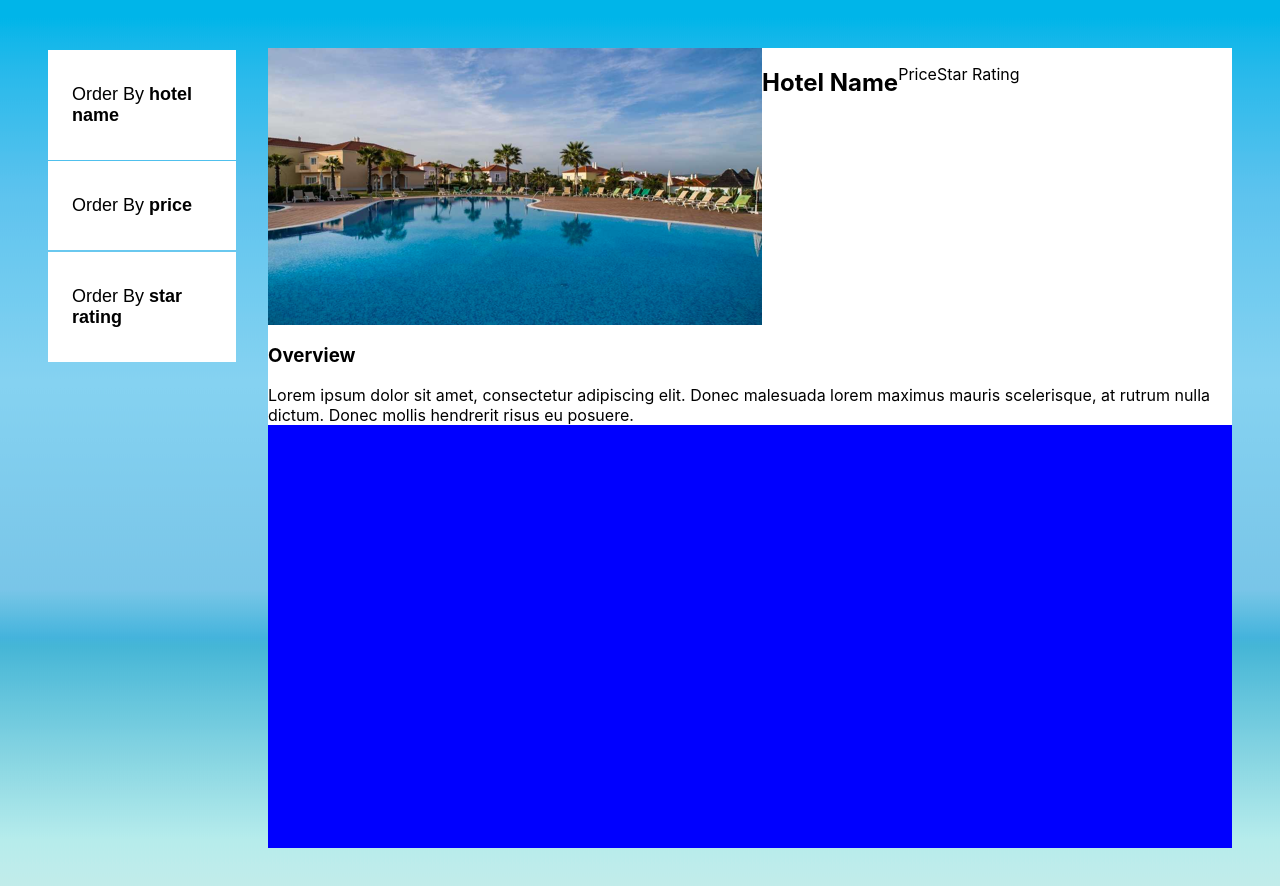
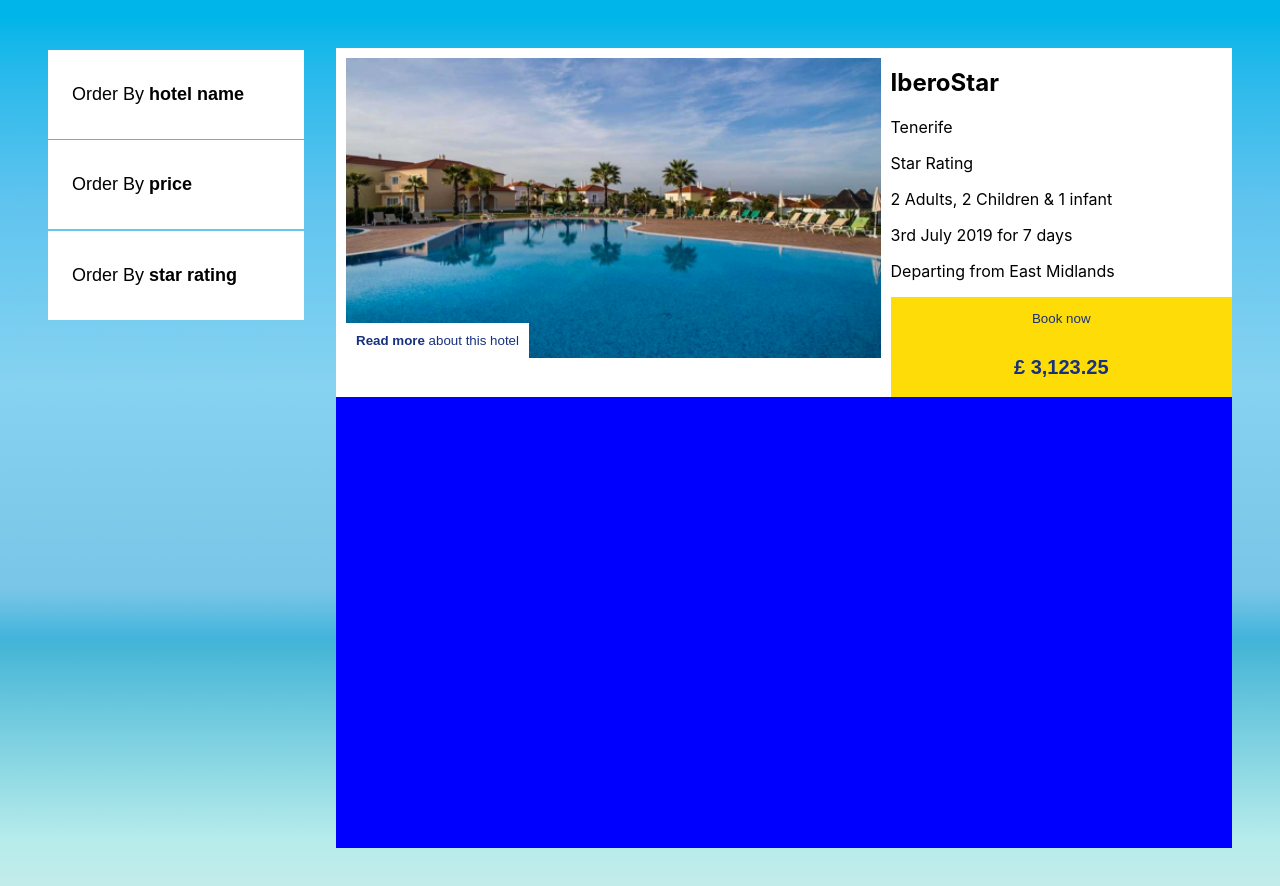
Before and after one commit to ajamarco/on_the_beach_assessment, a React (Create React App) app: page / in a window 1280 px wide. Shown: the top 886 px of the page. Built offline with nearby package versions, Linux system fonts and the light colour scheme.

Commit message:
needed fix

```diff
--- a/src/App.css
+++ b/src/App.css
@@ -1,12 +1,3 @@
-.App {
-  text-align: center;
-}
-
-.App-logo {
-  height: 40vmin;
-  pointer-events: none;
-}
-
 body {
   background-image: url("./assets/background.png");
 }
--- a/src/components/TripCard.tsx
+++ b/src/components/TripCard.tsx
@@ -1,3 +1,5 @@
+import { useState } from "react";
+
 //import image from src\assets\hotel-image-1.png
 import image1 from "../assets/hotel-image-1.png";
 
@@ -5,17 +7,41 @@
 import "../styles/TripCard.css";
 
 const TripCard = () => {
+  const [showOverview, setShowOverview] = useState(false);
   return (
     <div className="trip_card">
       <section className="hotel_info">
-        <img src={image1} alt="hotel" />
-        <h2>Hotel Name</h2>
-        <p>Price</p>
-        <p>Star Rating</p>
+        <div
+          className="hotel_image"
+          style={{ backgroundImage: `url(${image1})` }}
+        >
+          <button
+            className="button_more_info"
+            onClick={() => setShowOverview(!showOverview)}
+          >
+            <b>{showOverview ? "Read less" : "Read more"}</b> about this hotel
+          </button>
+        </div>{" "}
+        <div className="hotel_details">
+          <h2>IberoStar</h2>
+          <p>Tenerife</p>
+          <p>Star Rating</p>
+          <div className="hotel_more_info">
+            <p>2 Adults, 2 Children & 1 infant</p>
+            <p>3rd July 2019 for 7 days</p>
+            <p>Departing from East Midlands</p>
+          </div>
+          <button className="button_book">
+            <p>Book now</p>
+            <h1>£ 3,123.25</h1>
+          </button>
+        </div>
       </section>
-      <section className="hotel_overview">
+      <section
+        className={showOverview ? "hotel_overview" : "hotel_overview hide"}
+      >
         <h3>Overview</h3>
-        <p>
+        <p className="hotel_overview_details">
           Lorem ipsum dolor sit amet, consectetur adipiscing elit. Donec
           malesuada lorem maximus mauris scelerisque, at rutrum nulla dictum.
           Donec mollis hendrerit risus eu posuere.
--- a/src/styles/TripCard.css
+++ b/src/styles/TripCard.css
@@ -1,7 +1,72 @@
 .trip_card {
   background-color: white;
+  display: flex;
+  flex-direction: column;
 }
 
 .hotel_info {
   display: flex;
 }
+
+.hotel_image {
+  flex-grow: 2;
+}
+
+.hotel_details {
+  flex-grow: 1;
+}
+
+.hotel_image {
+  margin: 10px;
+  height: 300px;
+  width: 300px;
+  background-repeat: no-repeat;
+  background-size: cover;
+  background-position: center center;
+  object-fit: cover;
+  position: relative;
+}
+
+.hotel_overview {
+  padding: 0;
+  margin: 0;
+  margin-left: 10px;
+  display: flex;
+  flex-direction: column;
+}
+
+.hide {
+  display: none;
+}
+
+.button_more_info {
+  background: white;
+  border: none;
+  position: absolute;
+  bottom: 0;
+  padding: 10px;
+  color: #17317f;
+}
+
+.hotel_overview_details {
+  padding: 0;
+  margin: 0;
+  text-overflow: clip;
+}
+
+.button_book {
+  width: 100%;
+  border: none;
+  background-color: #fedc07;
+  color: #17317f;
+  display: flex;
+  flex-direction: column;
+  flex-wrap: nowrap;
+  justify-content: normal;
+  align-items: normal;
+  align-content: normal;
+}
+
+.button_book p {
+  text-align: center;
+}
--- /dev/null
+++ b/test.html
@@ -0,0 +1,82 @@
+<!DOCTYPE html>
+<html lang="en">
+  <head>
+    <meta charset="UTF-8" />
+    <meta name="viewport" content="width=device-width, initial-scale=1.0" />
+    <title>Document</title>
+    <style>
+      body {
+        background: teal;
+      }
+
+      .container {
+        display: flex;
+        flex-direction: row;
+        padding: 3rem;
+      }
+
+      .filters {
+        position: relative;
+        height: 100vh;
+        width: 16rem /* 256px */;
+        margin-right: 2rem;
+      }
+
+      /*filter button */
+      .filterButton {
+        color: #000000;
+        font-size: 18px;
+        padding: 1.5rem;
+        border-radius: 0px;
+        border: 0px solid #3866a3;
+        background: #ffffff;
+        width: 100%;
+        text-align: left;
+        padding: 1rem 0 1rem 1.5rem;
+        margin: 0.1rem 0;
+        display: flex;
+      }
+
+      /*make any span element inside .filterButton, a bold text*/
+      .filterButton span {
+        font-weight: bold;
+      }
+
+      /*on hover the .filterButton, make the text underline and change the mouse coursor */
+      .filterButton:hover {
+        text-decoration: underline;
+        cursor: pointer;
+      }
+
+      .trips {
+        background-color: blue;
+        flex-grow: 1;
+        flex-shrink: 0;
+        flex-basis: auto;
+        align-self: auto;
+        order: 0;
+        overflow: auto;
+        flex-basis: 0px;
+      }
+    </style>
+  </head>
+  <body>
+    <div class="container">
+      <aside class="filters">
+        <button class="filterButton">
+          <p>Order By price</p>
+        </button>
+        <button class="filterButton">
+          <p>Order By Name</p>
+        </button>
+        <button class="filterButton">
+          <p>Order By Star</p>
+        </button>
+      </aside>
+
+      <div class="trips">
+        <h1>Trips</h1>
+      </div>
+    </div>
+  </body>
+</html>
```
